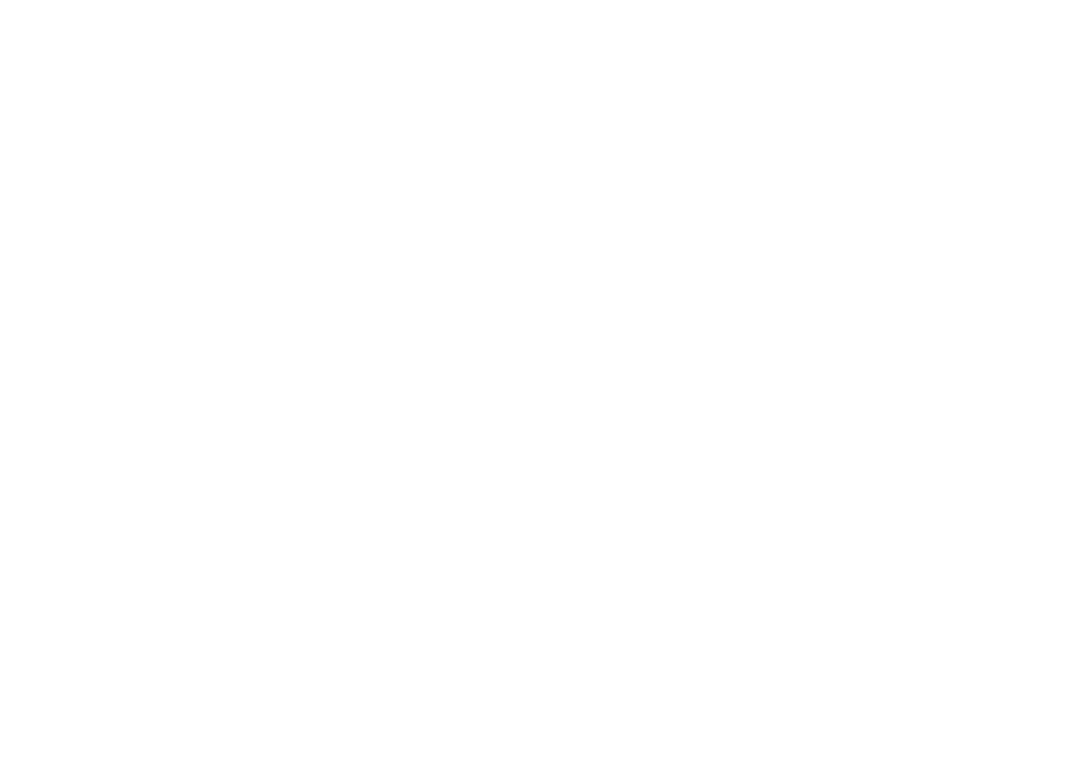
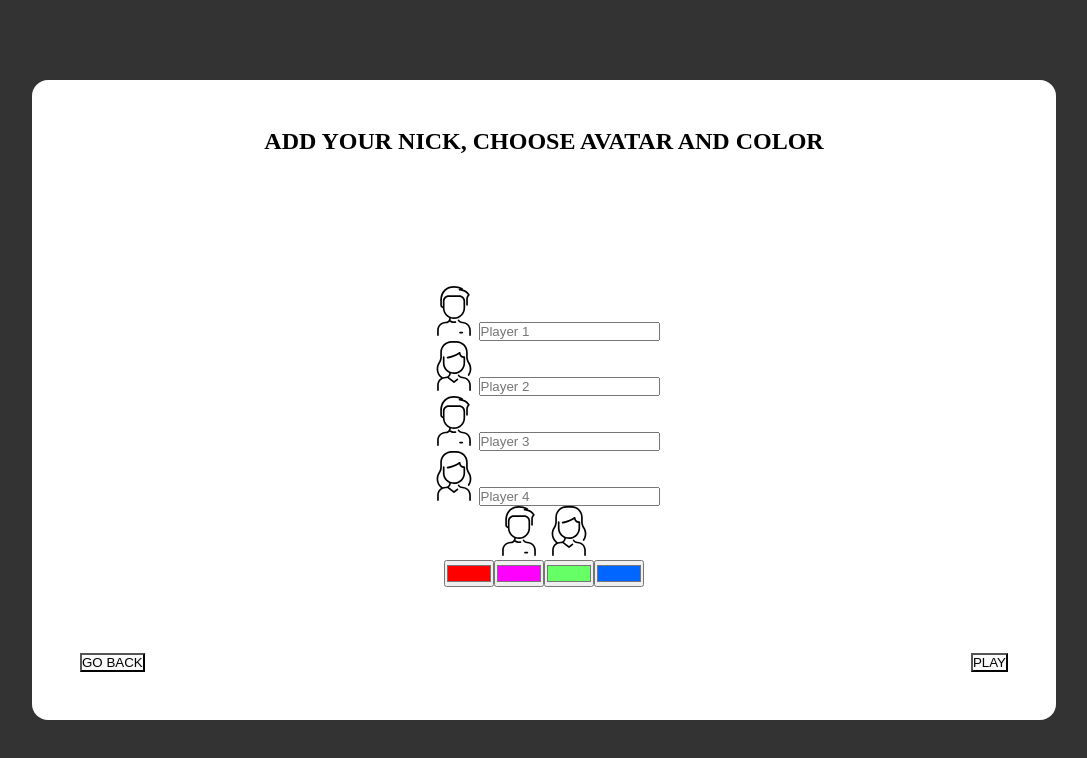
Before and after one commit to Front-znad-zatoki/super-farmer, a website built with Parcel: page index.html in a window 1280 px wide. Shown: the whole page, without its empty margins (96-1183 px from the left). Built offline with nearby package versions, Linux system fonts and the light colour scheme.

Commit message:
Added ModeModal content

```diff
--- a/src/app/App.ts
+++ b/src/app/App.ts
@@ -1,5 +1,8 @@
+import { ModeModalDemo } from './manuals/ModeModalManual';
+
 export class App {
   init(): string {
+    ModeModalDemo();
     return 'hello world';
   }
 }
--- a/src/app/ModeModal.ts
+++ b/src/app/ModeModal.ts
@@ -1,70 +1,140 @@
+//     Add  ModeModalDemo(); in App.ts to see result
+import { Button } from './components/Button';
+import { ModalBasic } from './components/ModalBasic';
 import { Render } from './utils/Render';
 
-const ModeModal = () => {
-  // Heading
-  const modalHeading = Render.elementFactory(
-    "span",
-    { className: 'mode-modal__heading'},
-  )
+export class ModeModal extends ModalBasic {
+  static createModeModal(): HTMLElement {
+    // Left side
+    const player1Svg = Render.elementFactory('img', {
+      src: '../../static/images/playerAvatars/man.svg',
+    });
+    const player2Svg = Render.elementFactory('img', {
+      src: '../../static/images/playerAvatars/woman.svg',
+    });
+    const player3Svg = Render.elementFactory('img', {
+      src: '../../static/images/playerAvatars/man.svg',
+    });
+    const player4Svg = Render.elementFactory('img', {
+      src: '../../static/images/playerAvatars/woman.svg',
+    });
 
-  // Game mode
+    const player1Name = Render.elementFactory('input', {
+      type: 'text',
+      id: 'pName',
+      name: 'pName',
+      placeholder: 'Player 1',
+    });
+    const player2Name = Render.elementFactory('input', {
+      type: 'text',
+      id: 'pName',
+      name: 'pName',
+      placeholder: 'Player 2',
+    });
+    const player3Name = Render.elementFactory('input', {
+      type: 'text',
+      id: 'pName',
+      name: 'pName',
+      placeholder: 'Player 3',
+    });
+    const player4Name = Render.elementFactory('input', {
+      type: 'text',
+      id: 'pName',
+      name: 'pName',
+      placeholder: 'Player 4',
+    });
 
-  const gameModeSpan = Render.elementFactory(
-    "span",
-    { className: 'game-mode__span' },
-    'Game mode',
-  )
+    const player1 = Render.elementFactory(
+      'div',
+      { className: 'player1' },
+      player1Svg,
+      player1Name,
+    );
+    const player2 = Render.elementFactory(
+      'div',
+      { className: 'player2' },
+      player2Svg,
+      player2Name,
+    );
+    const player3 = Render.elementFactory(
+      'div',
+      { className: 'player3' },
+      player3Svg,
+      player3Name,
+    );
+    const player4 = Render.elementFactory(
+      'div',
+      { className: 'player4' },
+      player4Svg,
+      player4Name,
+    );
 
-  const CheckStandard = Render.elementFactory(
-    "input",
-    { type:'checkbox', name:'Standard' }
-  )
-  const LabelStandard = Render.elementFactory(
-    "label",
-    { for:'Standard' },
-    'Standard',
-  )
+    const playersInfo = Render.elementFactory(
+      'form',
+      { className: 'mode-modal__players' },
+      player1,
+      player2,
+      player3,
+      player4,
+    );
 
-   const Standard = Render.elementFactory(
-    "div",
-    { className: 'standard-mode' },
-    CheckStandard, LabelStandard,
-   )
+    // Right side
 
-  const CheckDynamic = Render.elementFactory(
-    "input",
-    { type:'checkbox', name:'Dynamic' }
-  )
+    const avatar1 = Render.elementFactory('img', {
+      src: '../../static/images/playerAvatars/man.svg',
+    });
+    const avatar2 = Render.elementFactory('img', {
+      src: '../../static/images/playerAvatars/woman.svg',
+    });
 
-  const gameMode = Render.elementFactory(
-    "div",
-    { className: 'mode-modal__game-mode' },
-    gameModeSpan, CheckStandard, CheckDynamic,
-  )
+    const avatarsWrapper = Render.elementFactory(
+      'div',
+      { className: 'mode-modal__avatars-wrapper' },
+      avatar1,
+      avatar2,
+    );
 
-  // Number of players
+    const color1 = Render.elementFactory('input', {
+      type: 'color',
+      id: 'c1',
+      name: 'c1',
+      value: '#ff0000',
+    });
+    const color2 = Render.elementFactory('input', {
+      type: 'color',
+      id: 'c2',
+      name: 'c2',
+      value: '#ff00ff',
+    });
+    const color3 = Render.elementFactory('input', {
+      type: 'color',
+      id: 'c3',
+      name: 'c3',
+      value: '#66ff66',
+    });
+    const color4 = Render.elementFactory('input', {
+      type: 'color',
+      id: 'c4',
+      name: 'c4',
+      value: '#0066ff',
+    });
 
-  const numberOfPlayers = Render.elementFactory(
-    "div",
-    { className: 'mode-modal__players'},
-  )
+    const colorsWrapper = Render.elementFactory(
+      'div',
+      { className: 'mode-modal__colors-wrapper' },
+      color1,
+      color2,
+      color3,
+      color4,
+    );
 
-  // Button
-
-  const nextButton = Render.elementFactory(
-    "button",
-    { type:'button' }
-  )
-
-  modalHeading.textContent = 'Select the gameplay preferences';
-
-  const modeModal = Render.elementFactory(
-    "div",
-    { className: 'mode-modal' },
-    modalHeading, gameMode, numberOfPlayers, nextButton
-  );
-  const id = document.querySelector('#sf-app');
-  // id.appendChild(modeModal)
+    const modeModal = Render.elementFactory(
+      'div',
+      { className: 'modal__mode-modal' },
+      playersInfo,
+      avatarsWrapper,
+      colorsWrapper,
+    );
+    return modeModal;
+  }
 }
-
-export default ModeModal;
--- /dev/null
+++ b/src/app/manuals/ModeModalManual.ts
@@ -0,0 +1,29 @@
+import { ModeModal } from '../ModeModal';
+import { Render } from '../utils/Render';
+
+export function ModeModalDemo() {
+  const handleModalClose = () => {
+    //TODO: WRITE LOGIC
+    Render.removeElement('.modal');
+  };
+  const handlePlayGame = () => {
+    //TODO: WRITE LOGIC
+    Render.removeElement('.modal');
+  };
+  const modeModalDemo: ModeModal = new ModeModal();
+
+  modeModalDemo.renderBasicModal(
+    'Add your nick, choose avatar and color',
+    '',
+    ModeModal.createModeModal(),
+  );
+
+  modeModalDemo.createAndAppendButtonsRow(
+    'GO BACK',
+    handleModalClose,
+    'PLAY',
+    handlePlayGame,
+  );
+
+  Render.render('#sf-app', modeModalDemo.modal);
+}
--- a/styles/components/_components.scss
+++ b/styles/components/_components.scss
@@ -2,3 +2,4 @@
 @import './components/button';
 @import './components/modal';
 @import './menu';
+@import './modeModal';
--- /dev/null
+++ b/styles/components/_modeModal.scss
@@ -0,0 +1,5 @@
+.modal {
+  &__mode-modal img {
+    width: 50px;
+  }
+}
```
Also changed, not shown: static/images/playerAvatars/man.svg (added), static/images/playerAvatars/woman.svg (added).
